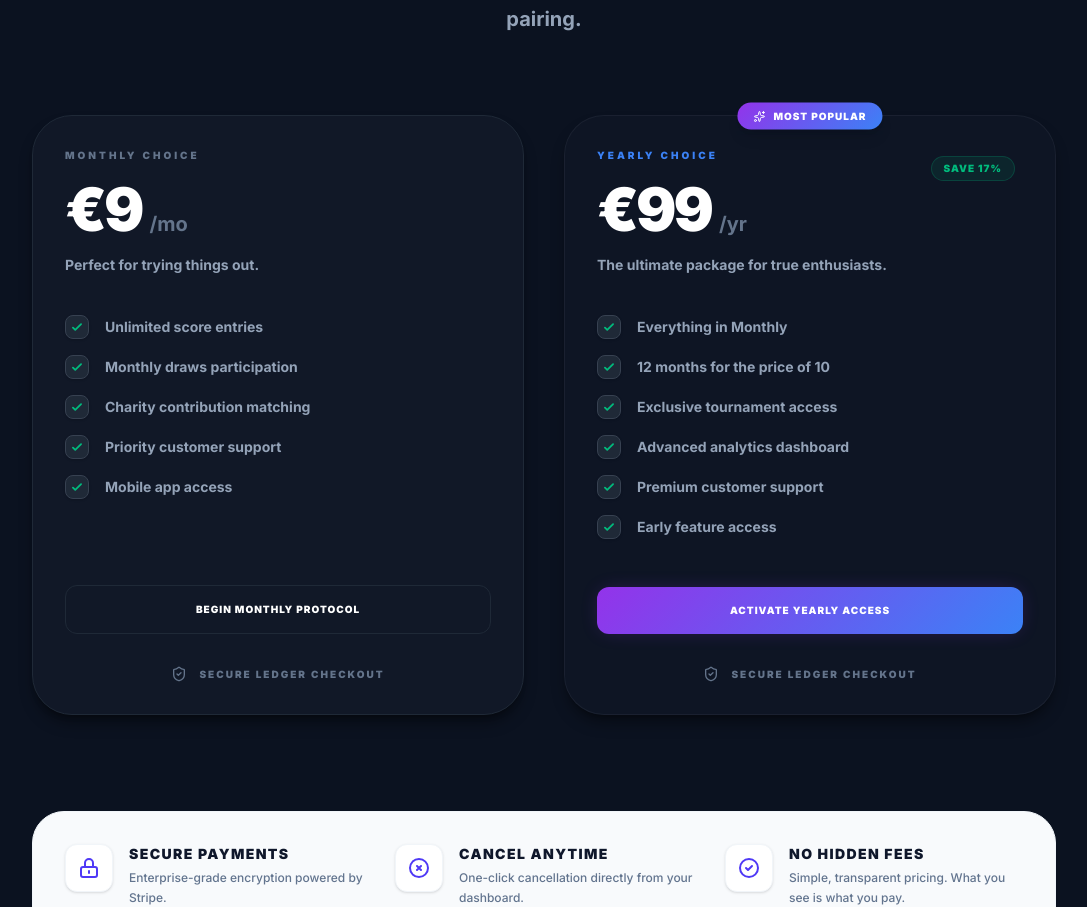
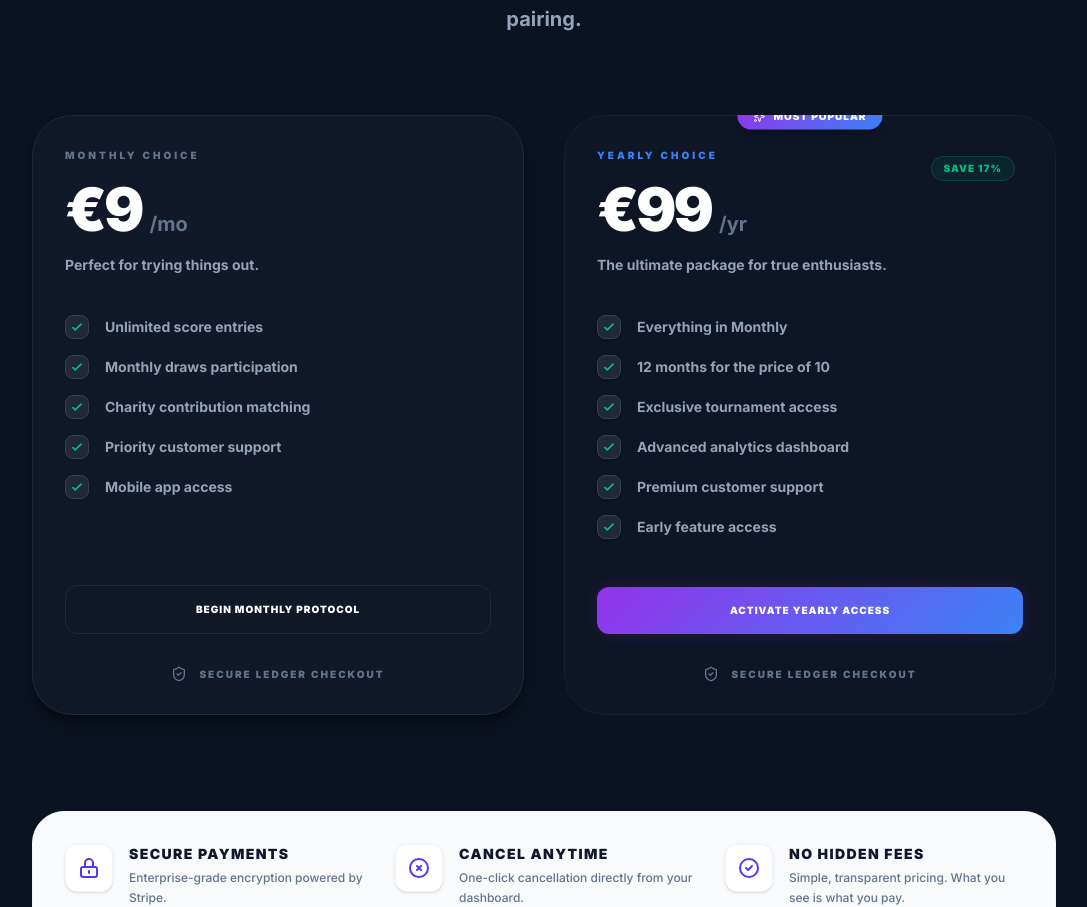
Before and after one commit to SaadArqam/DigitalHeroes, a Next.js app: page /subscribe in a window 1280 px wide. Shown: the part 450-1357 px from the top of the page, without its empty margins (96-1183 px from the left). Built offline with nearby package versions, Linux system fonts and the light colour scheme; no server answers.

Commit message:
fix: resolve safari and cross-browser UI artifacts - backdrop-filter, table clipping & text-gradient

```diff
--- a/src/app/admin/draws/page.tsx
+++ b/src/app/admin/draws/page.tsx
@@ -167,7 +167,7 @@ export default function AdminDrawsPage() {
          )}
 
          {/* History Stream */}
-         <Card className="overflow-hidden bg-[#0c0c12] border-slate-800 shadow-2xl rounded-[3rem]">
+         <Card className="overflow-hidden bg-[#0c0c12] border-slate-800 shadow-2xl rounded-[3rem] isolate">
             <div className="p-8 border-b border-slate-800 flex items-center justify-between">
                <div className="flex items-center gap-4">
                   <Trophy className="w-6 h-6 text-amber-500" />
@@ -177,8 +177,8 @@ export default function AdminDrawsPage() {
                   </div>
                </div>
             </div>
-            <div className="overflow-x-auto">
-               <table className="w-full text-left">
+            <div className="overflow-x-auto safari-scroll-fix">
+               <table className="w-full text-left border-separate border-spacing-0 text-white">
                   <thead>
                      <tr className="border-b border-slate-800 text-[10px] font-black text-slate-500 uppercase tracking-[0.2em]">
                         <th className="px-8 py-6">Month Cycle</th>
--- a/src/app/admin/users/page.tsx
+++ b/src/app/admin/users/page.tsx
@@ -77,9 +77,9 @@ export default function AdminUsersPage() {
         </div>
       </header>
 
-      <Card variant="glass" className="overflow-hidden bg-[#0c0c12] border-slate-800 shadow-2xl rounded-[3rem]">
-        <div className="overflow-x-auto">
-          <table className="w-full text-left">
+      <Card variant="glass" className="overflow-hidden bg-[#0c0c12] border-slate-800 shadow-2xl rounded-[3rem] isolate">
+        <div className="overflow-x-auto safari-scroll-fix">
+          <table className="w-full text-left border-separate border-spacing-0">
             <thead>
               <tr className="border-b border-slate-800 text-[10px] font-black text-slate-500 uppercase tracking-[0.2em]">
                 <th className="px-8 py-6">Identity</th>
--- a/src/app/admin/winners/page.tsx
+++ b/src/app/admin/winners/page.tsx
@@ -84,11 +84,11 @@ export default function AdminWinnersPage() {
         <p className="text-slate-500 font-bold mt-2 uppercase text-[10px] tracking-widest">{winners.length} Claims Protocolled</p>
       </header>
 
-      <Card variant="glass" className="overflow-hidden bg-[#0c0c12] border-slate-800 shadow-2xl rounded-[3rem]">
-        <div className="overflow-x-auto">
-          <table className="w-full text-left">
+      <Card variant="glass" className="overflow-hidden bg-[#0c0c12] border-slate-800 shadow-2xl rounded-[3rem] isolate">
+        <div className="overflow-x-auto safari-scroll-fix">
+          <table className="w-full text-left border-separate border-spacing-0">
             <thead>
-              <tr className="border-b border-slate-800 text-[10px] font-black text-slate-500 uppercase tracking-[0.2em]">
+              <tr className="border-b border-slate-800 text-[10px] font-black text-slate-500 uppercase tracking-[0.2em] bg-slate-900/50">
                 <th className="px-8 py-6">Identity</th>
                 <th className="px-8 py-6">Cycle</th>
                 <th className="px-8 py-6">Victory Node</th>
--- a/src/app/globals.css
+++ b/src/app/globals.css
@@ -23,11 +23,18 @@
 }
 
 @layer base {
+  html {
+    scroll-behavior: smooth;
+    -webkit-tap-highlight-color: transparent;
+  }
+
   body {
     background-color: var(--color-background);
     color: var(--color-text-primary);
     font-family: var(--font-inter);
     -webkit-font-smoothing: antialiased;
+    -moz-osx-font-smoothing: grayscale;
+    text-rendering: optimizeLegibility;
   }
 }
 
@@ -39,12 +46,27 @@
   .text-gradient {
     background: linear-gradient(135deg, var(--color-primary-start) 0%, var(--color-primary-end) 100%);
     -webkit-background-clip: text;
+    background-clip: text;
     -webkit-text-fill-color: transparent;
+    display: inline-block; /* Safari text-clip fix */
   }
 
   .glass-card {
     background: rgba(17, 24, 39, 0.7);
+    -webkit-backdrop-filter: blur(12px);
     backdrop-filter: blur(12px);
     border: 1px solid rgba(255, 255, 255, 0.05);
+    /* Safari Border Radius Fix */
+    -webkit-mask-image: -webkit-radial-gradient(white, black);
+  }
+
+  .safari-blur-fix {
+     -webkit-backdrop-filter: blur(12px);
+     backdrop-filter: blur(12px);
   }
 }
+
+/* Global Safari Backdrop Filter Prefixing */
+[class*="backdrop-blur"] {
+  -webkit-backdrop-filter: blur(var(--tw-backdrop-blur, 0));
+}
--- a/src/components/navbar.tsx
+++ b/src/components/navbar.tsx
@@ -31,7 +31,7 @@ export default function Navbar() {
 
   return (
     <nav className={`fixed top-0 left-0 right-0 z-[100] transition-all duration-500 ${
-      scrolled ? 'bg-background/80 backdrop-blur-xl border-b border-card-border py-3' : 'bg-transparent py-6'
+      scrolled ? 'bg-background/80 backdrop-blur-xl border-b border-card-border py-3 safari-blur-fix' : 'bg-transparent py-6'
     }`}>
       <div className="max-w-7xl mx-auto px-6 sm:px-8 lg:px-12">
         <div className="flex justify-between items-center h-14">
--- a/src/components/ui/card.tsx
+++ b/src/components/ui/card.tsx
@@ -18,7 +18,7 @@ export function Card({
 }: CardProps) {
   const variants = {
     default: "bg-card border-card-border",
-    glass: "glass-card",
+    glass: "glass-card safari-blur-fix",
     outline: "bg-transparent border-2 border-card-border",
   };
 
@@ -26,7 +26,7 @@ export function Card({
     <motion.div
       whileHover={hoverable ? { y: -5, scale: 1.01 } : {}}
       className={`
-        rounded-[2.5rem] border p-8 shadow-premium transition-all duration-300
+        rounded-[2.5rem] border p-8 shadow-premium transition-all duration-300 isolate
         ${variants[variant]} ${className}
       `}
     >
```
